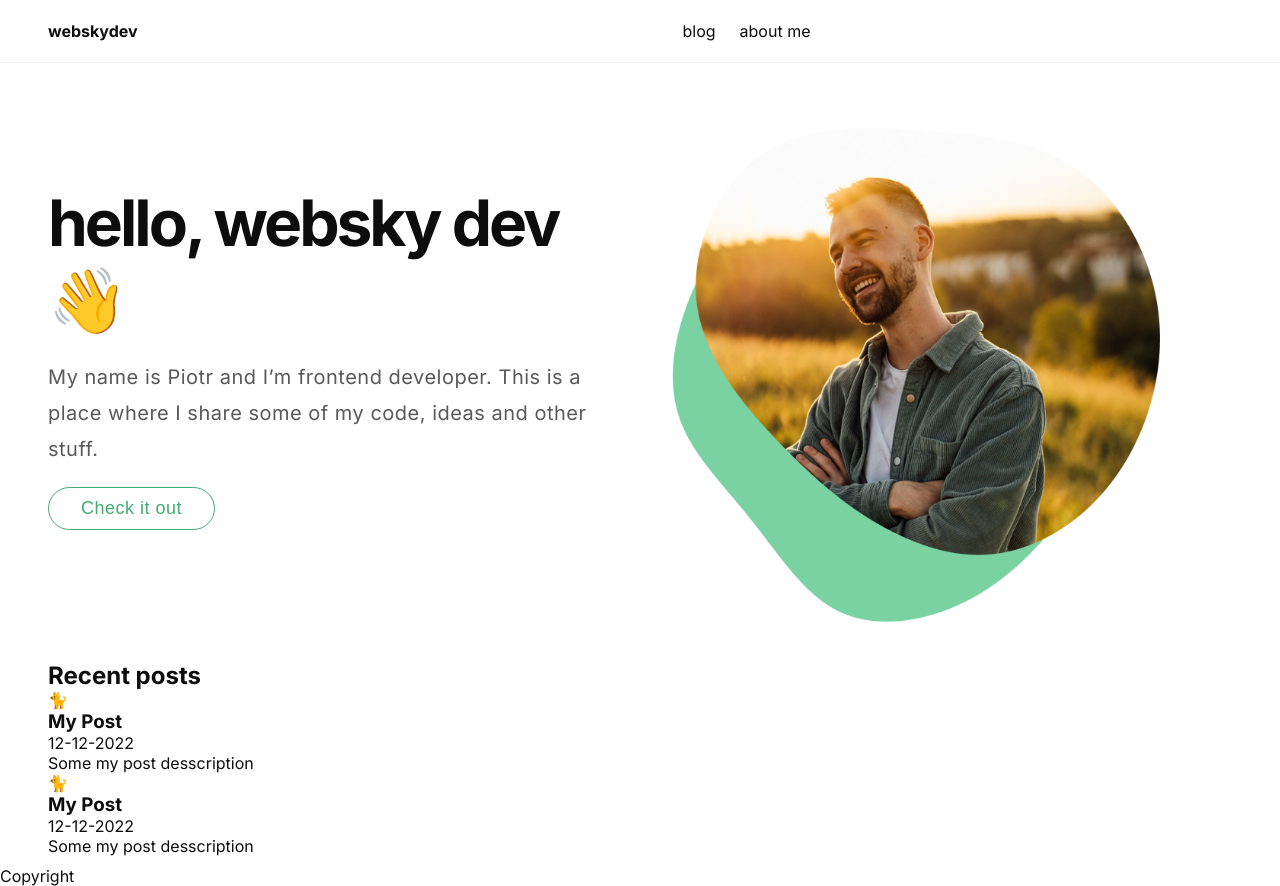
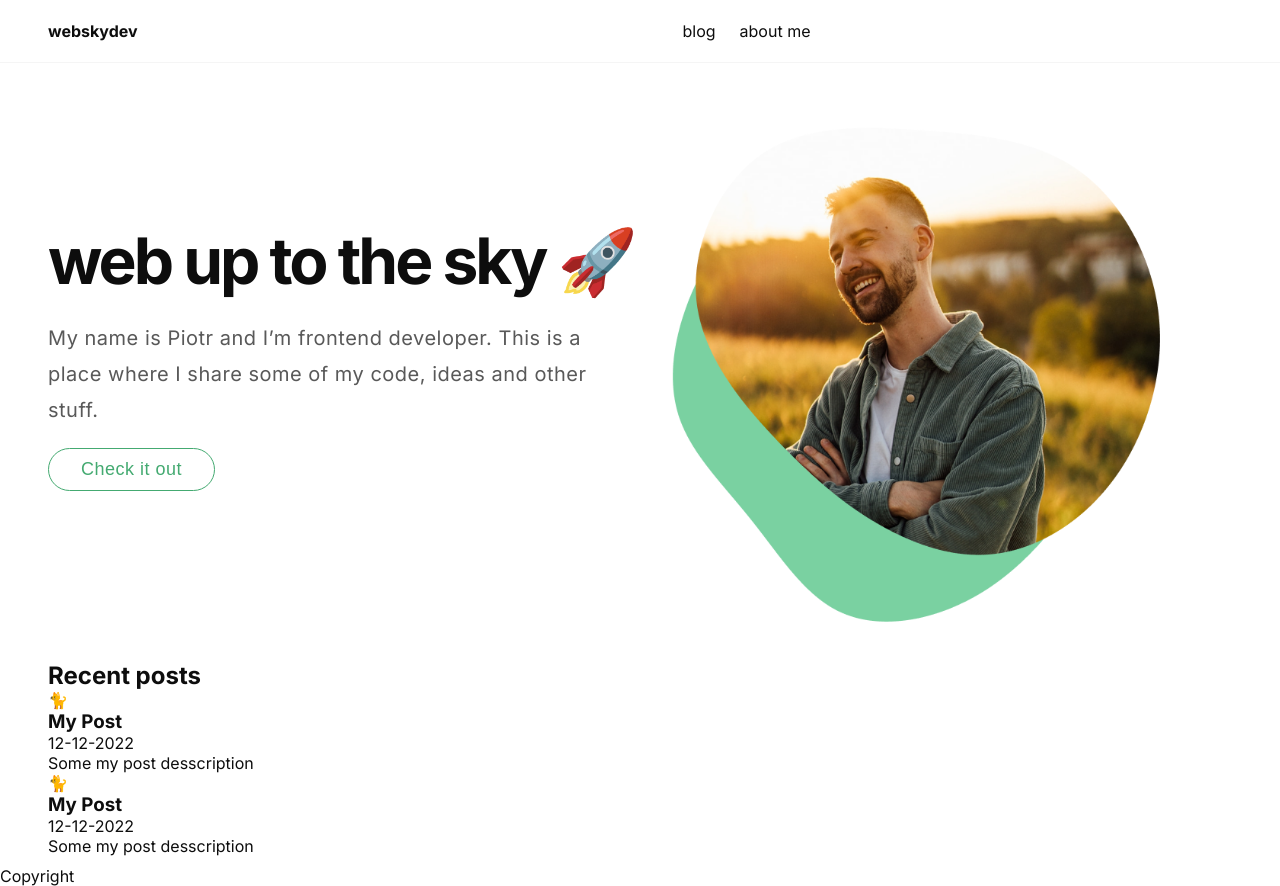
Before and after one commit to webskidev/blog, a website with bundled scripts: page index.html in a window 1280 px wide. Built offline with nearby package versions, Linux system fonts and the light colour scheme.

Commit message:
Change hero title

```diff
--- a/index.html
+++ b/index.html
@@ -16,7 +16,7 @@
 
         <section class="hero">
           <div class="hero-details">
-            <h1 class="hero-title">hello, websky dev 👋</h1>
+            <h1 class="hero-title">web up to the sky 🚀</h1>
             <p class="hero-description">My name is Piotr and I’m frontend developer. This is a place where I share some of my code, ideas and other stuff.</p>
             <blog-button>Check it out</blog-button>
           </div>
```
